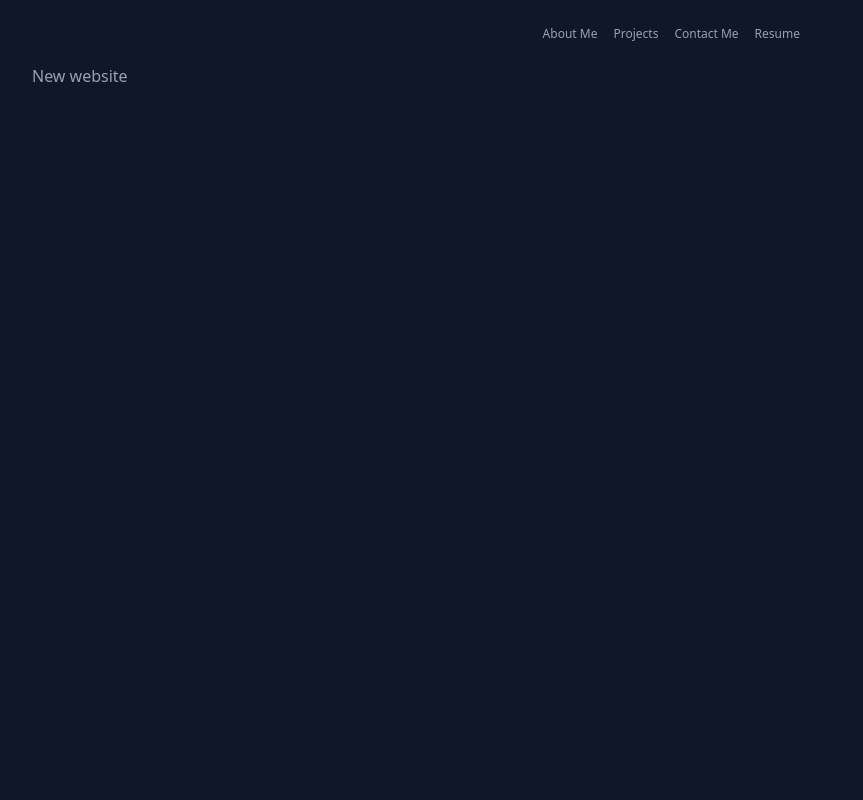
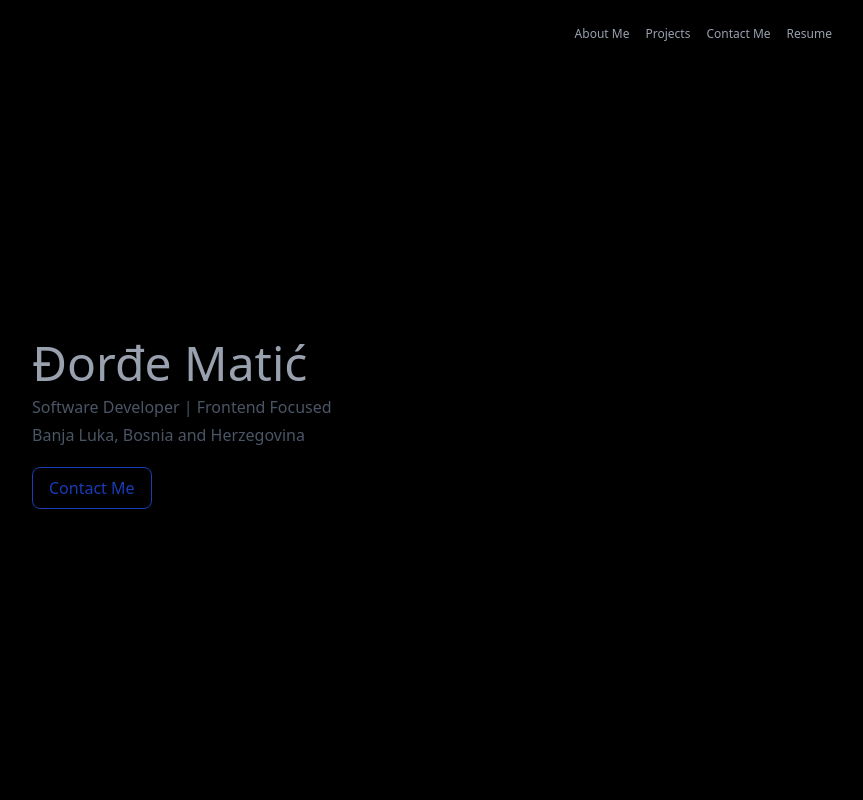
Before and after one commit to HogarStrashni/codematic-resume, a SvelteKit app: page / in a window 1280 px wide. Shown: the top 800 px of the page, without its empty margins (224-1087 px from the left). Built offline with nearby package versions, Linux system fonts and the light colour scheme.

Commit message:
Update Hero section and small improvements

```diff
--- a/src/lib/components/custom-ui/header-main/main-header.svelte
+++ b/src/lib/components/custom-ui/header-main/main-header.svelte
@@ -16,7 +16,7 @@
 
 <header
   class={cn(
-    'sticky top-0 mx-auto hidden h-16 max-w-4xl items-center justify-between bg-gray-900 px-4 sm:flex sm:px-8 md:px-16',
+    'sticky top-0 mx-auto hidden h-16 max-w-4xl items-center justify-between sm:flex sm:px-4 md:px-8',
     className
   )}
 >
--- a/src/lib/components/custom-ui/section/contact/contact.svelte
+++ b/src/lib/components/custom-ui/section/contact/contact.svelte
@@ -21,10 +21,10 @@
 </script>
 
 <section class={cn('space-y-2', className)}>
-  <Image src={avatarImage} alt="Đorđe Matić avatar" class="size-24 rounded-full" />
+  <Image src={avatarImage} alt="{basicInfo.name} avatar" class="size-24 rounded-full" />
 
   <Typography tag="h1" variant="heading" fontWeight="bold">
-    Đorđe Matić
+    {basicInfo.name}
     <span class="sr-only">resume</span>
   </Typography>
   <div>
--- /dev/null
+++ b/src/lib/components/custom-ui/section/hero-section/hero-section.svelte
@@ -0,0 +1,17 @@
+<script lang="ts">
+  import Typography from '$lib/components/custom-ui/typography';
+  import { Button } from '$lib/components/ui/button';
+  import { basicInfo } from '$lib/data/en';
+</script>
+
+<section class="-mt-16 flex min-h-svh flex-col pt-16 sm:-mt-20 sm:pt-20 lg:min-h-dvh">
+  <div class="flex flex-1 flex-col justify-center gap-1">
+    <Typography tag="span" variant="headingLarge">{basicInfo.name}</Typography>
+    <Typography tag="span" class="mt-1 text-gray-600">{basicInfo.profession}</Typography>
+    <Typography tag="span" class="text-gray-600">{basicInfo.residence}</Typography>
+
+    <Button class="mt-4">
+      <Typography tag="span">Contact Me</Typography>
+    </Button>
+  </div>
+</section>
--- /dev/null
+++ b/src/lib/components/custom-ui/section/hero-section/index.ts
@@ -0,0 +1,2 @@
+import HeroSection from './hero-section.svelte';
+export { HeroSection as default };
--- a/src/lib/components/custom-ui/typography/text-variants.ts
+++ b/src/lib/components/custom-ui/typography/text-variants.ts
@@ -3,6 +3,7 @@ import { type VariantProps, cva } from 'class-variance-authority';
 export const textVariants = cva('', {
   variants: {
     variant: {
+      headingLarge: 'text-4xl sm:text-5xl',
       heading: 'text-2xl sm:text-3xl',
       headingSmall: 'text-xl sm:text-2xl',
       text: 'text-sm sm:text-base',
--- /dev/null
+++ b/src/lib/components/ui/button/button.svelte
@@ -0,0 +1,18 @@
+<script lang="ts">
+  import type { Snippet } from 'svelte';
+  import type { SvelteHTMLElements } from 'svelte/elements';
+  import { cn } from '$lib/utils/tailwind';
+
+  type ButtonProps = {
+    children: Snippet;
+    class?: SvelteHTMLElements['button']['class'];
+  };
+
+  let { children, class: className }: ButtonProps = $props();
+</script>
+
+<button
+  class={cn('max-w-fit rounded-lg border border-blue-800 px-4 py-2 text-blue-800', className)}
+>
+  {@render children()}
+</button>
--- /dev/null
+++ b/src/lib/components/ui/button/index.ts
@@ -0,0 +1,2 @@
+import Button from './button.svelte';
+export { Button };
--- a/src/lib/components/ui/separator/separator.svelte
+++ b/src/lib/components/ui/separator/separator.svelte
@@ -1,6 +1,6 @@
 <script lang="ts">
+  import type { SvelteHTMLElements } from 'svelte/elements';
   import { cn } from '$lib/utils/tailwind';
-  import type { SvelteHTMLElements } from 'svelte/elements';
 
   type SeparatorProps = {
     id?: string;
--- a/src/lib/data/en.ts
+++ b/src/lib/data/en.ts
@@ -22,6 +22,7 @@ export const sectionTitle = {
 
 // Section -> Basic Info
 export const basicInfo = {
+  name: 'Đorđe Matić',
   profession: 'Software Developer | Frontend Focused',
   residence: 'Banja Luka, Bosnia and Herzegovina'
 };
--- a/src/lib/data/sr.ts
+++ b/src/lib/data/sr.ts
@@ -21,6 +21,7 @@ export const sectionTitle = {
 
 // Section -> Basic Info
 export const basicInfo = {
+  name: 'Đorđe Matić',
   profession: 'Diplomirani inženjer građevinarstva | Softverski programer',
   residence: 'Banja Luka, Bosna i Herzegovina'
 };
--- a/src/routes/+layout.svelte
+++ b/src/routes/+layout.svelte
@@ -1,18 +1,19 @@
 <script lang="ts">
   import '../app.css';
   import { page } from '$app/state';
+  import { basicInfo } from '$lib/data/en';
 
   let { children } = $props();
 </script>
 
 <svelte:head>
-  <title>Đorđe Matić - Portfolio</title>
-  <meta name="description" content="Codematic Đorđe Matić Portfolio - Website" />
+  <title>{basicInfo.name} - Portfolio</title>
+  <meta name="description" content="Codematic {basicInfo.name} Portfolio - Website" />
 
-  <meta property="og:title" content="Codematic - Đorđe Matić - Portfolio" />
+  <meta property="og:title" content="Codematic - {basicInfo.name} - Portfolio" />
   <meta
     property="og:description"
-    content="Explore the professional background, skills, and accomplishments of Đorđe Matić, a passionate software developer."
+    content="Explore the professional background, skills, and accomplishments of {basicInfo.name}, a passionate software developer."
   />
   <meta property="og:image" content={`${page.url.origin}/codematic-logo.png`} />
   <meta property="og:url" content={`${page.url.origin}`} />
--- a/src/routes/+page.svelte
+++ b/src/routes/+page.svelte
@@ -1,28 +1,22 @@
 <script lang="ts">
   import MainHeader from '$lib/components/custom-ui/header-main';
+  import HeroSection from '$lib/components/custom-ui/section/hero-section';
   import Projects from '$lib/components/custom-ui/section/projects-main-page';
   import Skills from '$lib/components/custom-ui/section/skills';
   import Summary from '$lib/components/custom-ui/section/summary';
   import SectionWrapper from '$lib/components/custom-ui/section/wrapper';
-  import Typography from '$lib/components/custom-ui/typography/typography.svelte';
   import { Separator } from '$lib/components/ui/separator';
   import { sectionTitle, summaryData, skillsData, projectsData } from '$lib/data/en';
 </script>
 
-<div class="bg-gray-900 text-gray-400" aria-label="Website Content">
-  <MainHeader />
+<div class="bg-black text-gray-400" aria-label="Website Content">
+  <MainHeader class="bg-black" />
 
   <div class="mx-auto max-w-4xl scroll-smooth px-4 pb-12 sm:px-8 sm:pb-20 md:px-16">
-    <!-- Hero section -->
-    <section class="-mt-16 flex min-h-svh flex-col pt-16 sm:-mt-20 sm:pt-20 lg:min-h-dvh">
-      <div class="flex-1">
-        <Typography tag="h1">New website</Typography>
-      </div>
-    </section>
+    <HeroSection />
 
     <Separator class="sm:my-20" id="about-me" />
 
-    <!-- About me and Skills section -->
     <SectionWrapper title="About me">
       <Summary {summaryData} />
     </SectionWrapper>
@@ -32,14 +26,12 @@
 
     <Separator class="sm:my-20" id="projects" />
 
-    <!-- Projects section -->
     <SectionWrapper title={sectionTitle.sideProjects}>
       <Projects {projectsData} />
     </SectionWrapper>
 
     <Separator class="sm:my-20" id="contact-me" />
 
-    <!-- Contact Form section -->
     <SectionWrapper title="Contact Form">
       <label>
         <input />
```
